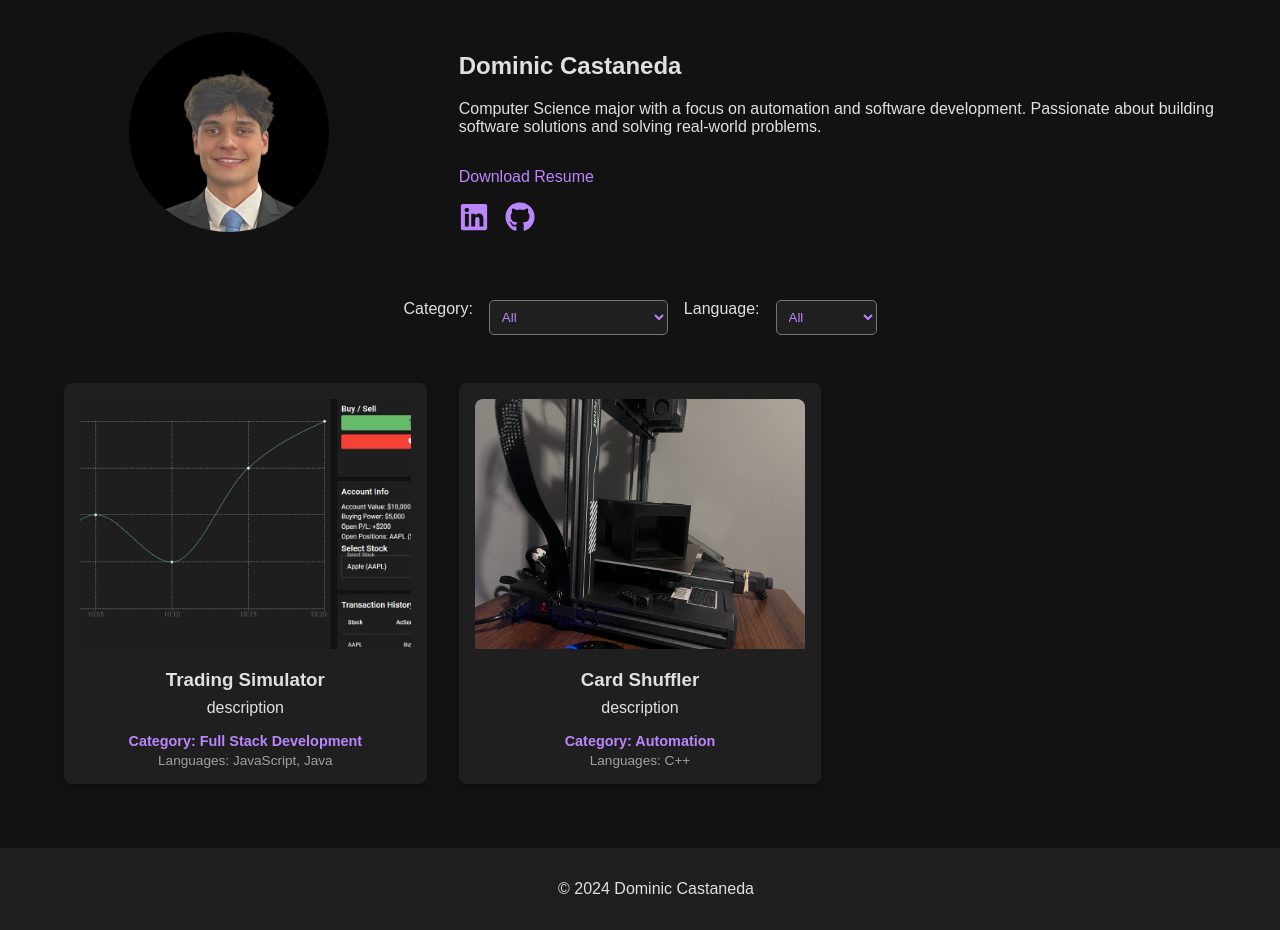
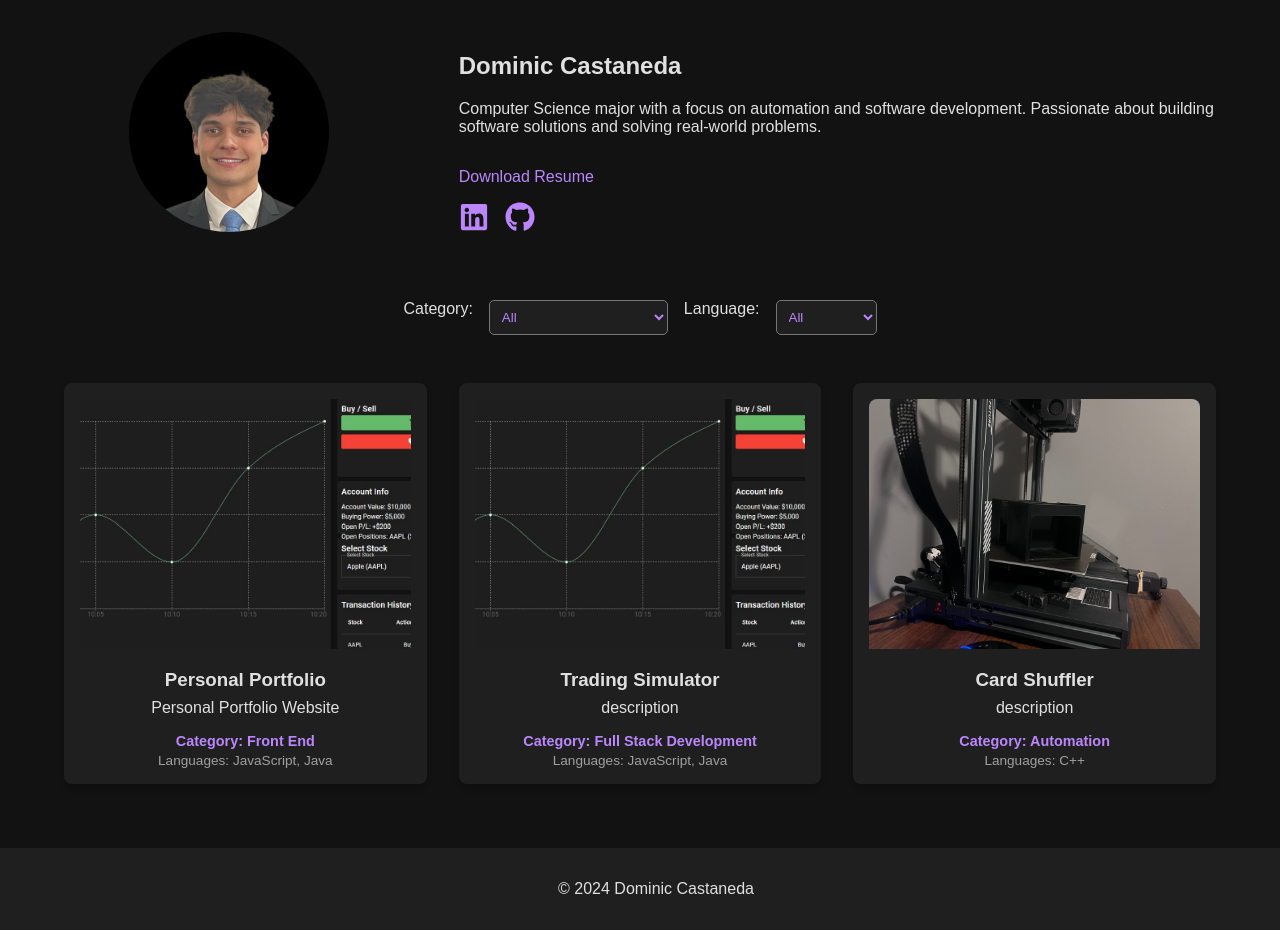
Before and after one commit to Dominic-Castaneda/Personal-Portfolio, a React (Create React App) app: page / in a window 1280 px wide. Shown: the top 930 px of the page. Built offline with nearby package versions, Linux system fonts and the light colour scheme.

Commit message:
Update projects.js

```diff
--- a/src/data/projects.js
+++ b/src/data/projects.js
@@ -1,6 +1,17 @@
 const projects = [
   {
     id: 1,
+    title: "Personal Portfolio",
+    description: "Personal Portfolio Website",
+    thumbnail: "/images/trading-sim.jpg",
+    category: "Front End",
+    languages: ["JavaScript", "Java"],
+    fullDescription: "A dynamic portfolio website built with React, showcasing my journey as a software developer through an intuitive and responsive interface. The site features a clean, dark-themed design that adapts seamlessly across all devices, allowing visitors to easily explore my projects and technical expertise. The portfolio implements modern web development practices, utilizing React for component-based architecture, CSS Grid and Flexbox for responsive layouts, and React Router for smooth navigation between sections. Key features include a filterable project showcase, detailed project pages, and an interactive user interface with smooth transitions. Development challenges included creating a consistent responsive design and implementing an efficient project filtering system. These were addressed through careful planning and implementation of CSS Grid for layouts and state management in React for filtering functionality. The project is hosted on Netlify with continuous deployment, ensuring immediate updates as new content is added. Future plans include adding a blog section and implementing a light/dark theme toggle, making this portfolio not just a showcase but an evolving demonstration of my web development capabilities. Tech Stack: React, CSS (Grid/Flexbox), React Router, Netlify, GitHub",
+    githubLink: "https://github.com/Dominic-Castaneda/Personal-Portfolio.git",
+    additionalImages: ["/images/"]
+  },
+  {
+    id: 2,
     title: "Trading Simulator",
     description: "description",
     thumbnail: "/images/trading-sim.jpg",
@@ -11,7 +22,7 @@ const projects = [
     additionalImages: ["/images/trading-sim-extra-1.jpg", "/images/trading-sim-extra-2.jpg"]
   },
   {
-    id: 2,
+    id: 3,
     title: "Card Shuffler",
     description: "description",
     thumbnail: "/images/card-shuffler.jpg",
@@ -21,7 +32,6 @@ const projects = [
     githubLink: "https://github.com/your-profile/card-shuffler",
     additionalImages: ["/images/card-shuffler.jpg"]
   }
-  // Add more projects with category and languages as needed
 ];
 
 export default projects;
```
